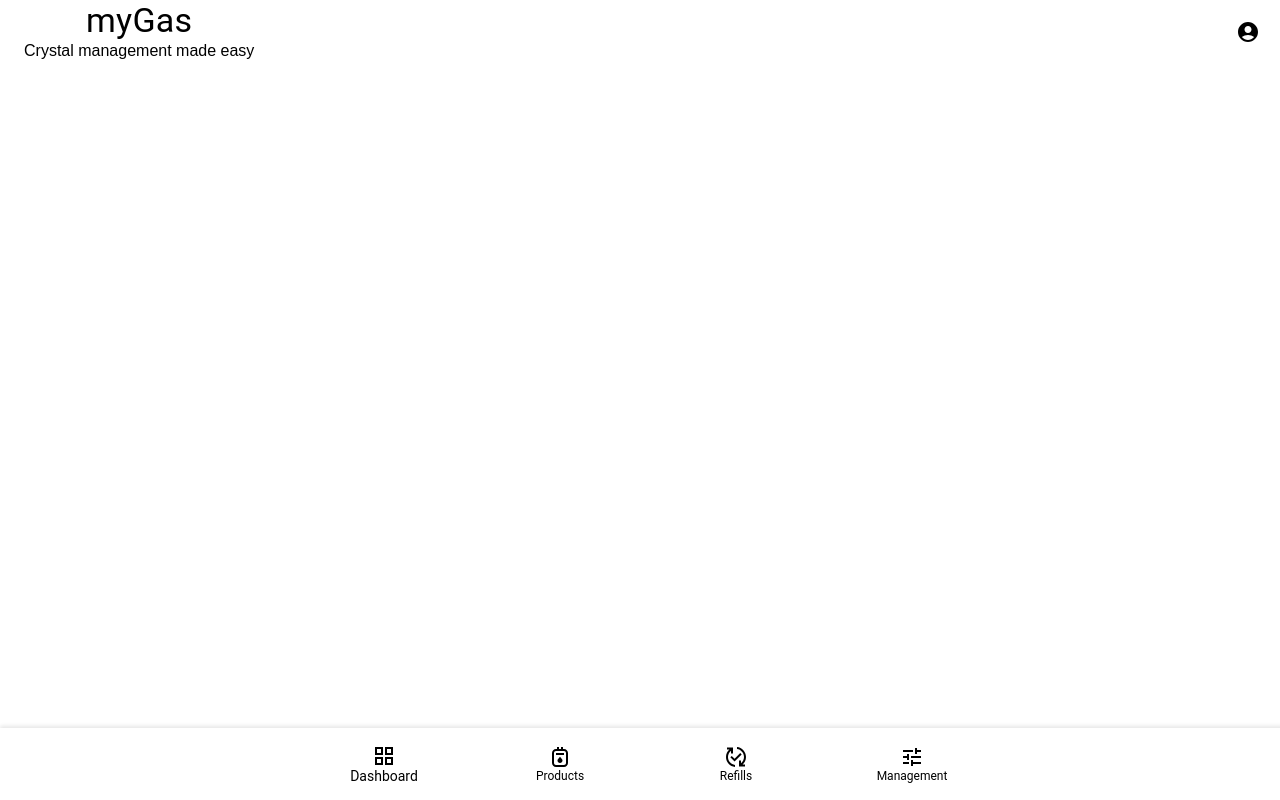
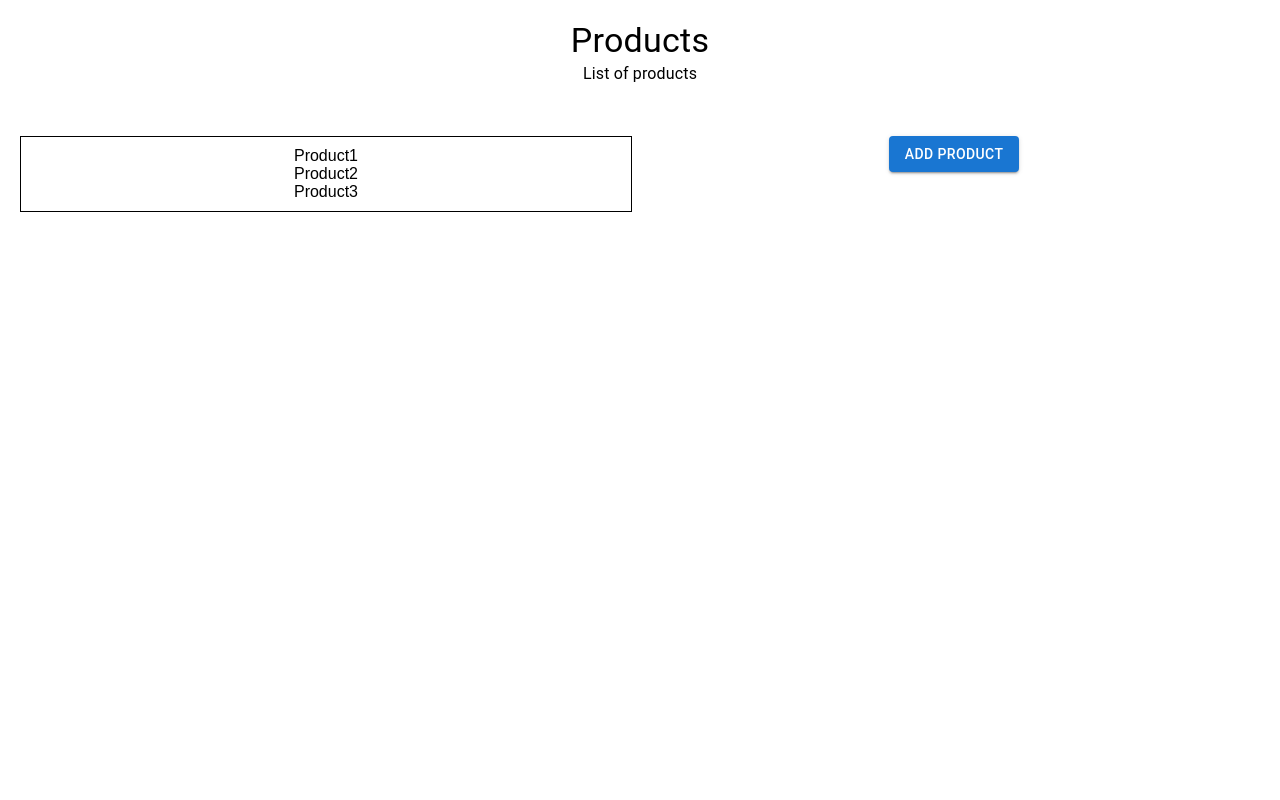
Before and after one commit to iantanui/mygas, a React (Create React App) app: page / in a window 1280 px wide. Built offline with nearby package versions, Linux system fonts and the light colour scheme.

Commit message:
products

```diff
--- a/src/App.js
+++ b/src/App.js
@@ -2,12 +2,13 @@ import React from "react";
 import { BrowserRouter as Router } from "react-router-dom";
 import "./App.css";
 import Navigation from "./components/Navigation";
+import Products from "./components/Products";
 
 function App() {
   return (
     <div className="App">
       <Router>
-        <Navigation />
+        <Products />
       </Router>
     </div>
   );
--- a/src/components/Navigation.js
+++ b/src/components/Navigation.js
@@ -21,11 +21,11 @@ const Navigation = () => {
       <TopBar />
 
       <Routes>
-        <Route exact path="/dashboard" component={Dashboard} />
-        <Route exact path="/products" component={Products} />
-        <Route exact path="/refills" component={Refills} />
-        <Route exact path="/management" component={ManagementSystem} />
-        <Route exact path="/" component={Dashboard} />
+        <Route exact path="/dashboard" component={<Dashboard />} />
+        <Route exact path="/products" component={<Products />} />
+        <Route exact path="/refills" component={<Refills />} />
+        <Route exact path="/management" component={<ManagementSystem />} />
+        <Route exact path="/" component={<Dashboard />} />
       </Routes>
 
       <BotttomBar value={value} onchange={handleNavigationChange} />
--- a/src/components/Products.js
+++ b/src/components/Products.js
@@ -1,9 +1,33 @@
+import { Button, Grid, Typography } from "@mui/material";
 import React from "react";
 
 const Products = () => {
   return (
     <div>
-      <h1>Products</h1>
+      <div style={{ padding: "20px" }}>
+        <Typography variant="h4">Products</Typography>
+        <Typography variant="body1" style={{ marginBottom: "10px" }}>
+          List of products
+        </Typography>
+      </div>
+
+      <Grid container spacing={2} style={{ padding: "20px" }}>
+        <Grid item xs={6}>
+          <div style={{ border: "1px solid black", padding: "10px" }}>
+            Product1
+            <br />
+            Product2
+            <br />
+            Product3
+          </div>
+
+        </Grid>
+        <Grid item xs={6}>
+          <Button variant="contained" color="primary">
+            Add Product
+          </Button>
+        </Grid>
+      </Grid>
 
       {/* products */}
     </div>
```
